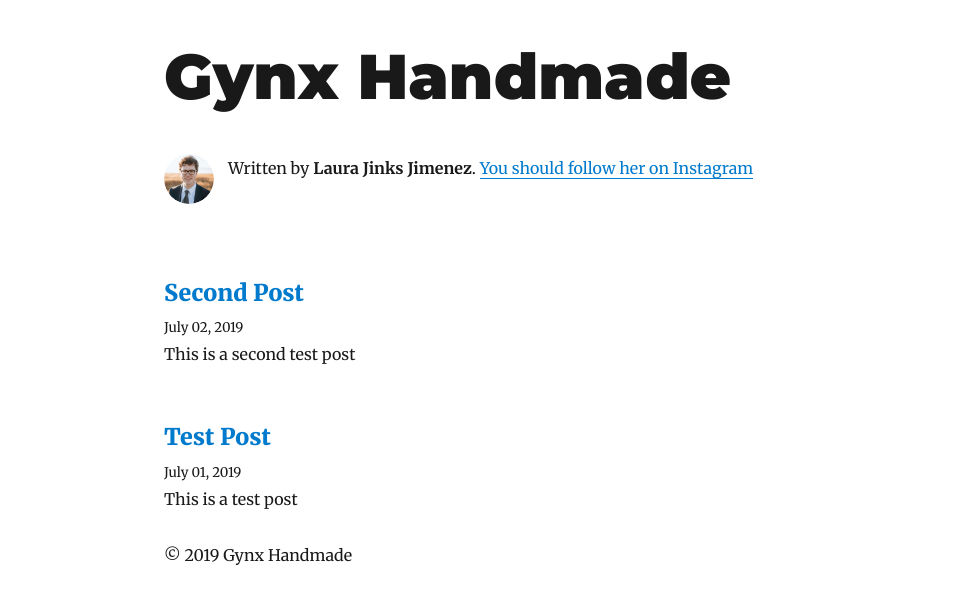
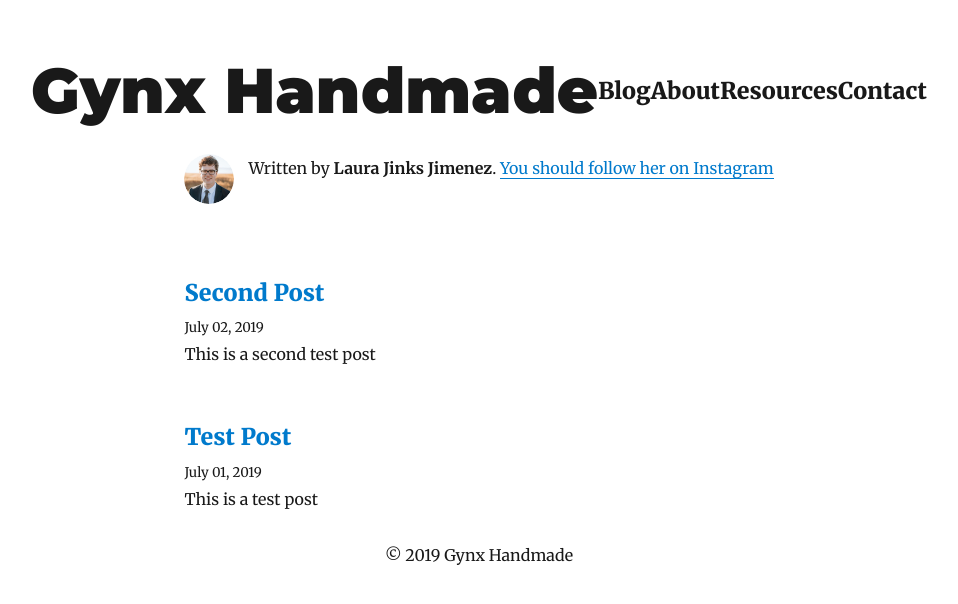
Before and after one commit to laurajinks/gynx-handmade, a Gatsby site: page / in a window 1280 px wide. Shown: the whole page, without its empty margins (161-1119 px from the left). Built offline with nearby package versions, Linux system fonts and the light colour scheme; Gatsby itself is replaced by a stand-in of ours; some packages are replaced by stand-ins of ours.

Commit message:
add navbar

```diff
--- /dev/null
+++ b/src/components/NavBar.js
@@ -0,0 +1,79 @@
+import React from "react"
+import { Link } from "gatsby"
+import { rhythm, scale } from "../utils/typography"
+
+const style = {
+  display: 'flex',
+  justifyContent: 'space-between',
+  alignItems: 'center'
+}
+
+export const NavBar = () => (
+
+        <div style={style}>
+          <h1
+            style={{
+              ...scale(1.5)
+            }}
+          >
+            <Link
+              style={{
+                boxShadow: `none`,
+                textDecoration: `none`,
+                color: `inherit`,
+              }}
+              to={`/`}
+            >
+              Gynx Handmade
+            </Link>
+          </h1>
+          <h3>
+          <Link
+            style={{
+              boxShadow: `none`,
+              textDecoration: `none`,
+              color: `inherit`,
+            }}
+            to={`/blog`}
+          >
+            Blog
+          </Link>
+        </h3>
+          <h3>
+            <Link
+              style={{
+                boxShadow: `none`,
+                textDecoration: `none`,
+                color: `inherit`,
+              }}
+              to={`/about`}
+            >
+              About
+            </Link>
+          </h3>
+          <h3>
+          <Link
+            style={{
+              boxShadow: `none`,
+              textDecoration: `none`,
+              color: `inherit`,
+            }}
+            to={`/resources`}
+          >
+            Resources
+          </Link>
+        </h3>
+          <h3>
+            <Link
+              style={{
+                boxShadow: `none`,
+                textDecoration: `none`,
+                color: `inherit`,
+              }}
+              to={`/contact`}
+            >
+              Contact
+            </Link>
+          </h3>
+        </div>
+      )
--- a/src/components/layout.js
+++ b/src/components/layout.js
@@ -1,7 +1,6 @@
 import React from "react"
 import { Link } from "gatsby"
-
-import { rhythm, scale } from "../utils/typography"
+import {NavBar} from './NavBar'
 
 class Layout extends React.Component {
   render() {
@@ -11,24 +10,7 @@ class Layout extends React.Component {
 
     if (location.pathname === rootPath) {
       header = (
-        <h1
-          style={{
-            ...scale(1.5),
-            marginBottom: rhythm(1.5),
-            marginTop: 0,
-          }}
-        >
-          <Link
-            style={{
-              boxShadow: `none`,
-              textDecoration: `none`,
-              color: `inherit`,
-            }}
-            to={`/`}
-          >
-            {title}
-          </Link>
-        </h1>
+        <NavBar />
       )
     } else {
       header = (
@@ -53,12 +35,7 @@ class Layout extends React.Component {
     }
     return (
       <div
-        style={{
-          marginLeft: `auto`,
-          marginRight: `auto`,
-          maxWidth: rhythm(24),
-          padding: `${rhythm(1.5)} ${rhythm(3 / 4)}`,
-        }}
+        style={style}
       >
         <header>{header}</header>
         <main>{children}</main>
@@ -70,4 +47,12 @@ class Layout extends React.Component {
   }
 }
 
+const style = {
+  marginLeft: 'auto',
+  marginRight: 'auto',
+  display: 'flex',
+  flexDirection: 'column',
+  alignItems: 'center'
+}
+
 export default Layout
```
Also changed, not shown: src/pages/about.js (indentation only).
